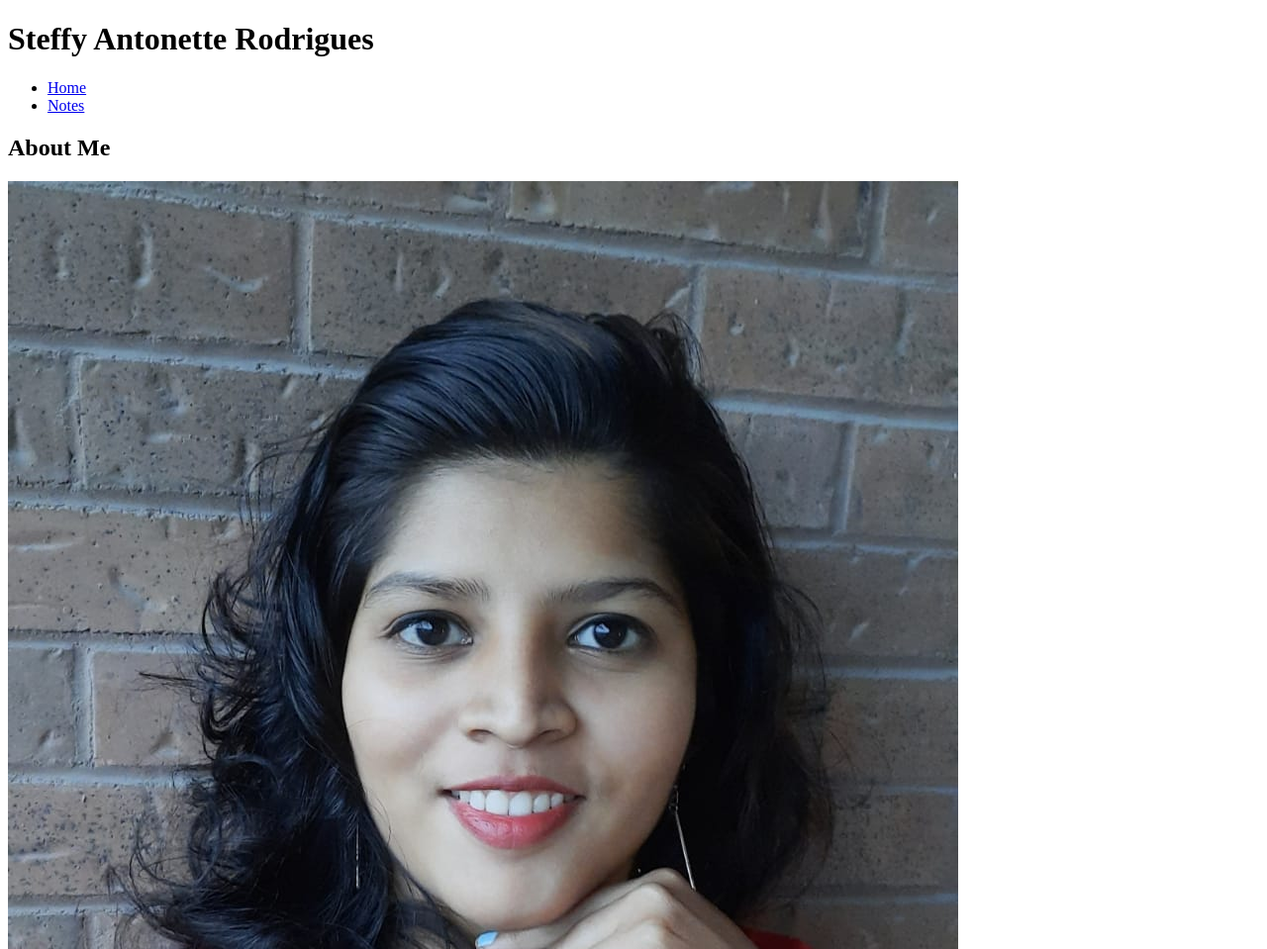
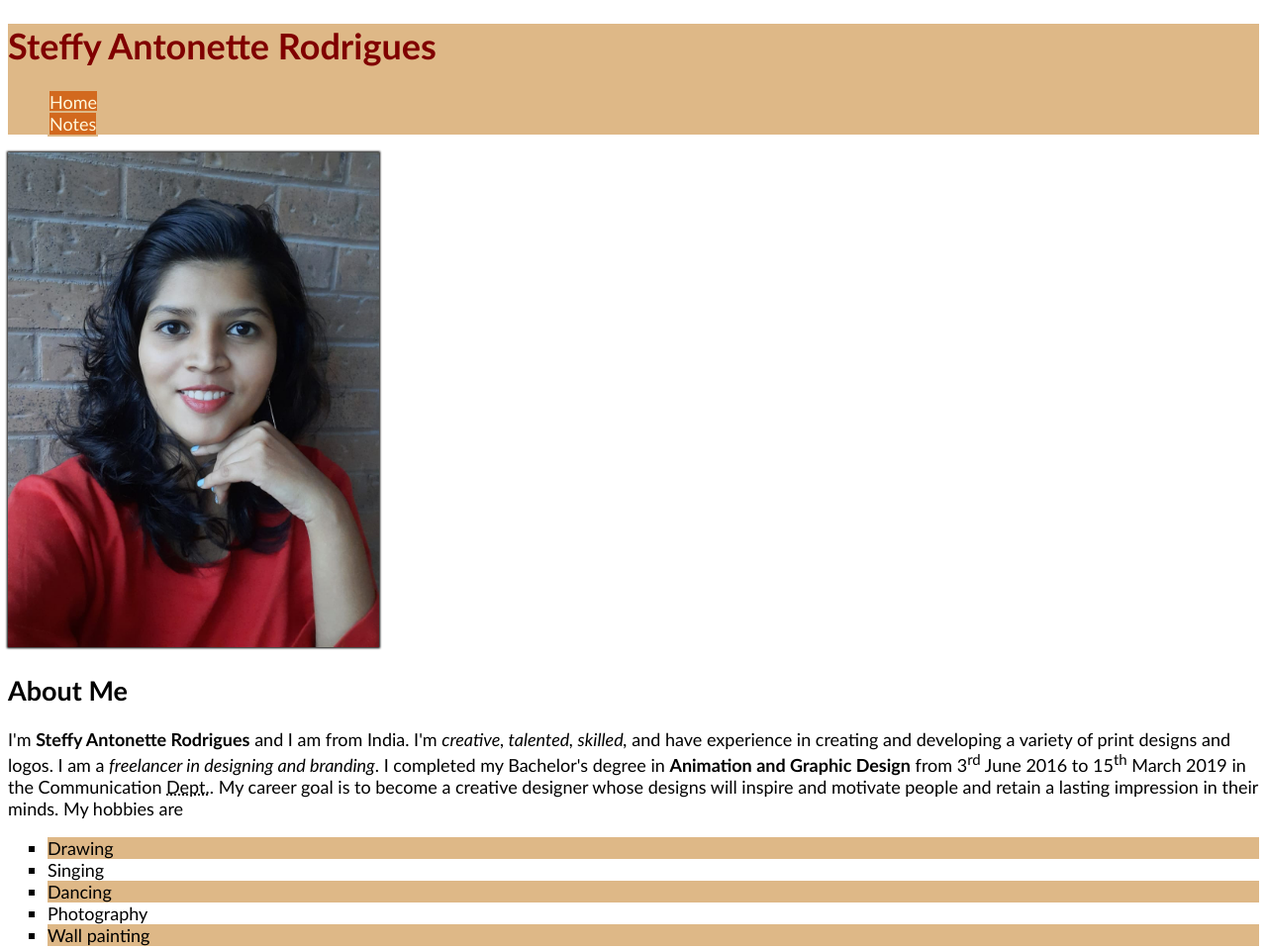
Before and after one commit to rodr0238/rodr0238.github.io, a plain HTML site: page html-assignment/index.html in a window 1280 px wide. Shown: the top 959 px of the page at 99% size. Drawn offline with Linux system fonts and the light colour scheme.

Commit message:
adding styles

```diff
--- /dev/null
+++ b/html-assignment/css/main.css
@@ -0,0 +1,43 @@
+body {
+    font-family: 'Gill Sans', 'Gill Sans MT', Calibri, 'Trebuchet MS', sans-serif;
+    font-size: 18px;
+}
+
+header,footer {
+    background-color: burlywood;
+}
+
+.site-title {
+    color: maroon;
+}
+
+.site-title nav li a {
+    background-color: chocolate;
+    border: 2px solid burlywood;
+}
+
+#my-image {
+    box-shadow: 0px 0px 2px 1px black;
+    height: 500px;
+}
+
+main li {
+    list-style: square;
+}
+
+main li:nth-child(2n+1) {
+    background-color: burlywood;
+}
+
+nav ul {
+    list-style: none;
+}
+
+nav ul a {
+    color: cornsilk;
+    text-decoration: none;
+}
+
+.site-title nav li a:hover {
+    background-color: brown;
+}
--- a/html-assignment/index.html
+++ b/html-assignment/index.html
@@ -3,11 +3,12 @@
   <head>
      <meta charset="UTF-8">
      <title>Steffy Antonette Rodrigues</title>
+     <link rel="stylesheet" href="css/main.css">
   </head>
   <body>
     <!-- This is a HTML comment -->
 
-      <header>
+      <header class="site-title">
          <h1>Steffy Antonette Rodrigues</h1>
          <nav>
             <ul>
@@ -21,9 +22,10 @@
          </nav>
       </header>
       <main>
+        <img id="my-image" title="Steffy Antonette Rodrigues" src="images/Profile.jpeg" alt="profile picture">
         <article>
             <h2>About Me</h2>
-            <img title="Steffy Antonette Rodrigues" src="images/Profile.jpeg" alt="profile picture">
+
         <p>
             I'm <strong>Steffy Antonette Rodrigues</strong> and I am from India. I'm <em>creative, talented, skilled,</em> and have experience in creating and developing a variety of print designs and logos. I am a <em>freelancer in designing and branding</em>. I completed my Bachelor's degree in <strong>Animation and Graphic Design</strong> from 3<sup>rd</sup> June 2016 to 15<sup>th</sup> March 2019 in the Communication <abbr title="Department">Dept.</abbr>. My career goal is to become a creative designer whose designs will inspire and motivate people and retain a lasting impression in their minds. My hobbies are
         </p>
```
Also changed, not shown: html-assignment/notes.html (+2 -1 lines).
